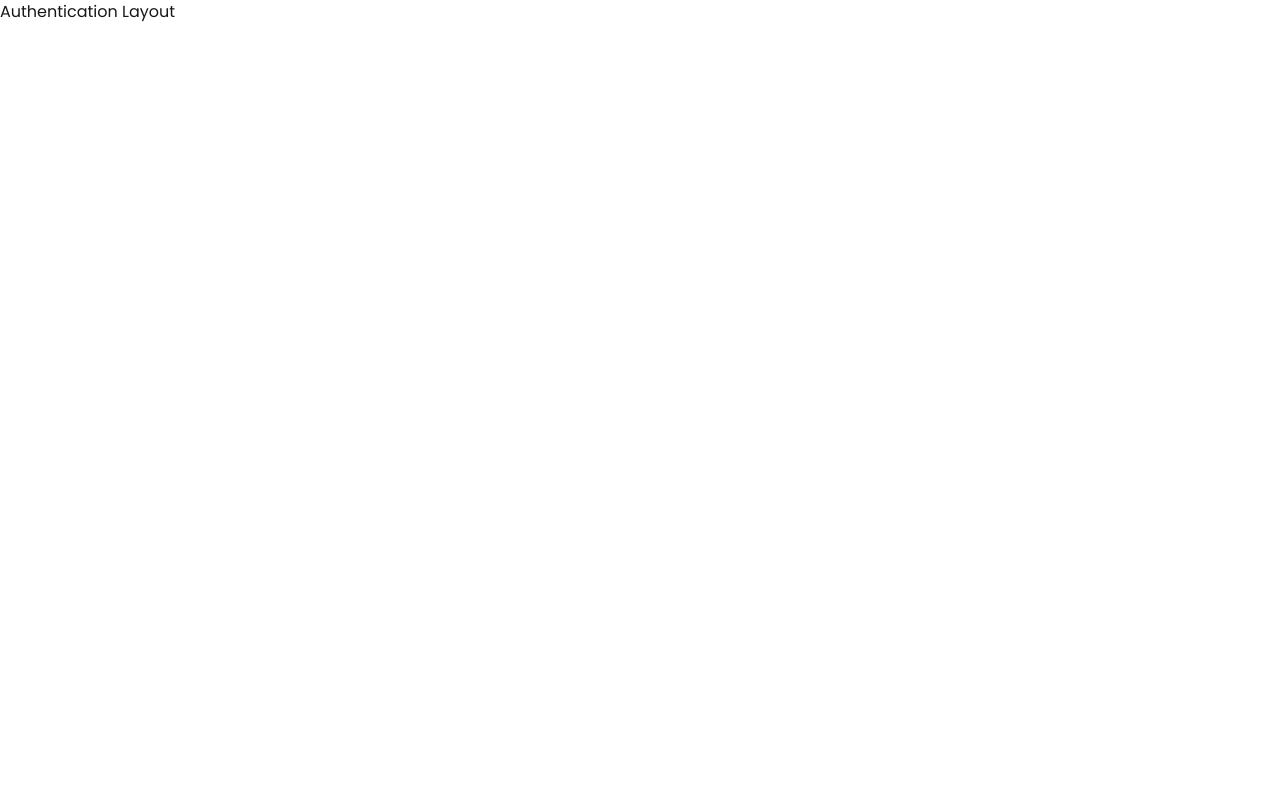
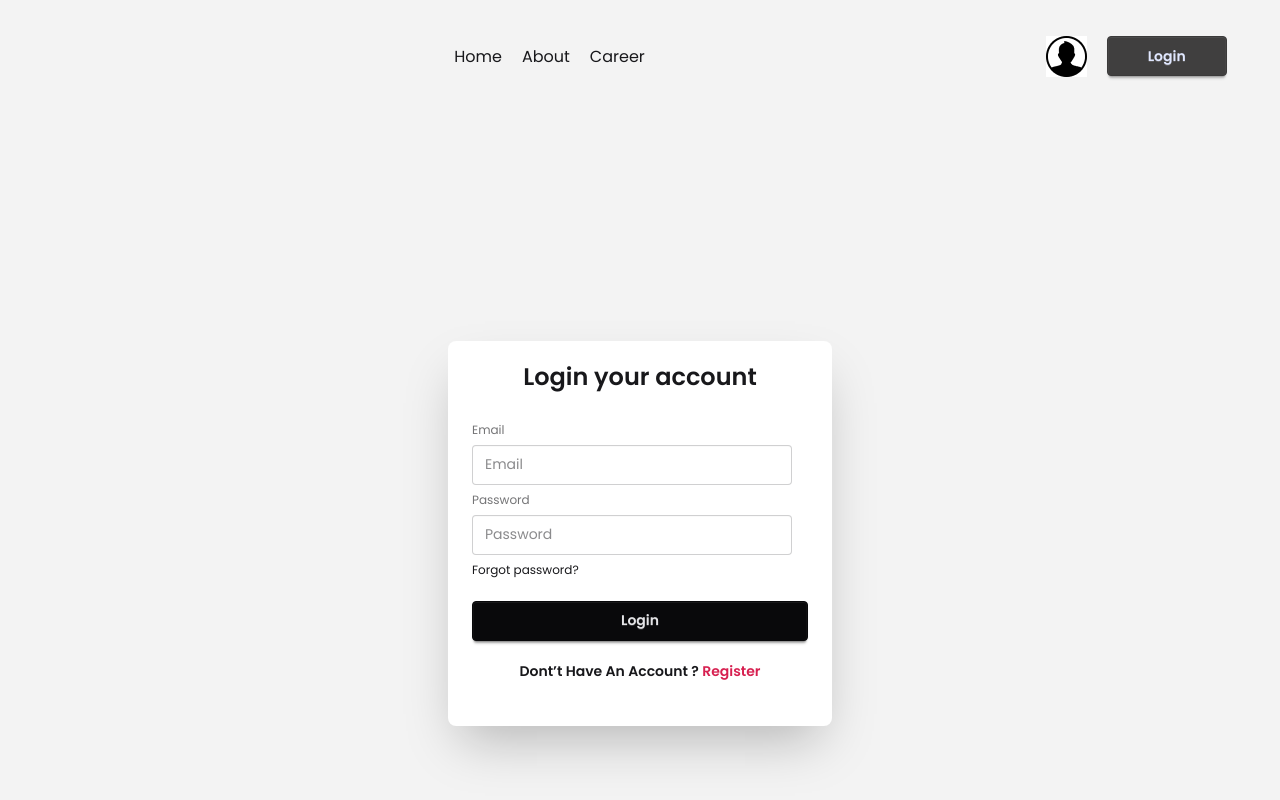
Before and after one commit to AyanSujon/Dragon-News-App, a React (Vite) app: page /auth/login in a window 1280 px wide. Shown: the top 800 px of the page. Built offline with nearby package versions, Linux system fonts and the light colour scheme.

Commit message:
added login and register page

```diff
--- a/src/components/Navbar.jsx
+++ b/src/components/Navbar.jsx
@@ -1,5 +1,5 @@
 import React from 'react';
-import { NavLink } from 'react-router';
+import { Link, NavLink } from 'react-router';
 
 import user from "../assets/user.png";
 const Navbar = () => {
@@ -13,7 +13,7 @@
             </div>
             <div className='login-btn flex gap-5'>
                 <img src={user} alt="User" />
-                <button className='btn btn-primary px-10'>Login</button>
+                <Link to={"/auth/login"} className='btn btn-primary px-10'>Login</Link>
             </div>
         </div>
     );
--- a/src/layouts/AuthLayout.jsx
+++ b/src/layouts/AuthLayout.jsx
@@ -1,9 +1,16 @@
 import React from 'react';
+import Navbar from '../components/Navbar';
+import { Outlet } from 'react-router';
 
 const AuthLayout = () => {
     return (
-        <div>
-            auth
+        <div className='bg-base-200 min-h-screen '>
+            <header className='w-11/12 mx-auto py-4 '>
+                <Navbar></Navbar>
+            </header>
+            <main className='w-11/12 mx-auto py-5'>
+                <Outlet></Outlet>
+            </main>
         </div>
     );
 };
--- a/src/pages/Login.jsx
+++ b/src/pages/Login.jsx
@@ -1,9 +1,23 @@
 import React from 'react';
+import { Link } from 'react-router';
 
 const Login = () => {
     return (
-        <div>
-            LOgin
+        <div className='flex justify-center min-h-screen items-center'>
+            <div className="card bg-base-100 w-full max-w-sm shrink-0 shadow-2xl py-5">
+                <h2 className='font-semibold text-2xl text-center'>Login your account</h2>
+            <div className="card-body">
+                <fieldset className="fieldset">
+                <label className="label">Email</label>
+                <input type="email" className="input" placeholder="Email" />
+                <label className="label">Password</label>
+                <input type="password" className="input" placeholder="Password" />
+                <div><a className="link link-hover">Forgot password?</a></div>
+                <button className="btn btn-neutral mt-4">Login</button>
+                </fieldset>
+                <p className='font-semibold text-center pt-2'>Dont’t Have An Account ? <Link className='text-secondary' to={'/auth/register'}>Register</Link></p>
+            </div>
+            </div>
         </div>
     );
 };
--- a/src/pages/Register.jsx
+++ b/src/pages/Register.jsx
@@ -1,9 +1,31 @@
 import React from 'react';
+import { Link } from 'react-router';
 
 const Register = () => {
     return (
-        <div>
-            Register
+        <div className='flex justify-center min-h-screen items-center'>
+            <div className="card bg-base-100 w-full max-w-sm shrink-0 shadow-2xl py-5">
+                <h2 className='font-semibold text-2xl text-center'>Register your account</h2>
+            <div className="card-body">
+                <fieldset className="fieldset">
+                    {/* Name */}
+                <label className="label">Your Name</label>
+                <input type="text" className="input" placeholder="Enter your name" />
+                    {/* photoURL */}
+                <label className="label">Photo URL</label>
+                <input type="text" className="input" placeholder="Enter your Photo URL" />
+                    {/* Email */}
+                <label className="label">Email</label>
+                <input type="email" className="input" placeholder="Email" />
+                {/* Password */}
+                <label className="label">Password</label>
+                <input type="password" className="input" placeholder="Password" />
+
+                <button className="btn btn-neutral mt-4">Register</button>
+                </fieldset>
+                <p className='font-semibold text-center pt-2'>Already Have An Account ? <Link className='text-secondary' to={'/auth/login'}>Login</Link></p>
+            </div>
+            </div>
         </div>
     );
 };
--- a/src/routes/router.jsx
+++ b/src/routes/router.jsx
@@ -4,6 +4,7 @@
 import CategoryNews from "../pages/CategoryNews";
 import Login from "../pages/Login";
 import Register from "../pages/Register";
+import AuthLayout from "../layouts/AuthLayout";
 
 
 
@@ -27,7 +28,7 @@
     },
     {
         path: "/auth",
-        element: <h2>Authentication Layout</h2>,
+        element: <AuthLayout/>,
         children: [
             {
                 path: "/auth/login",
```
